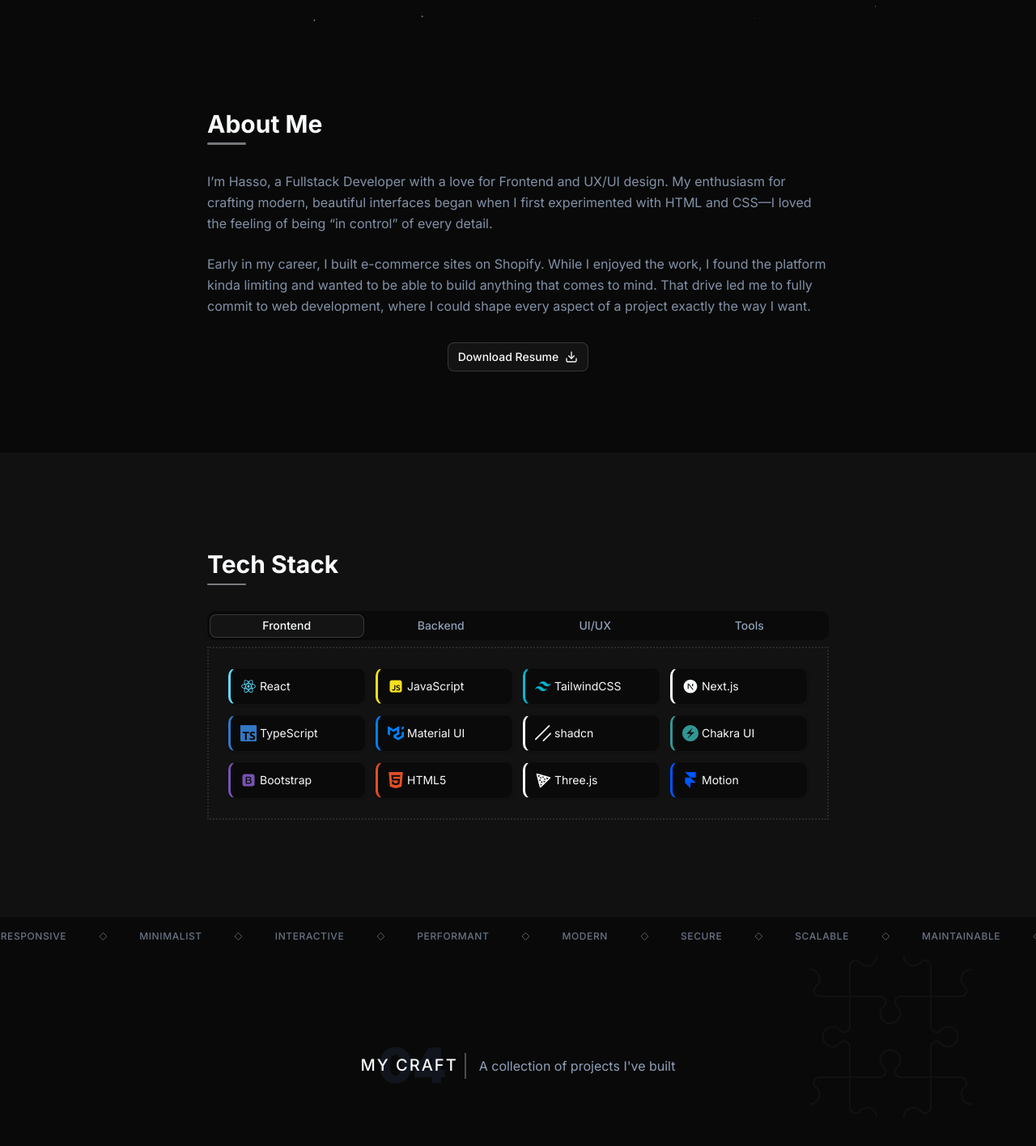
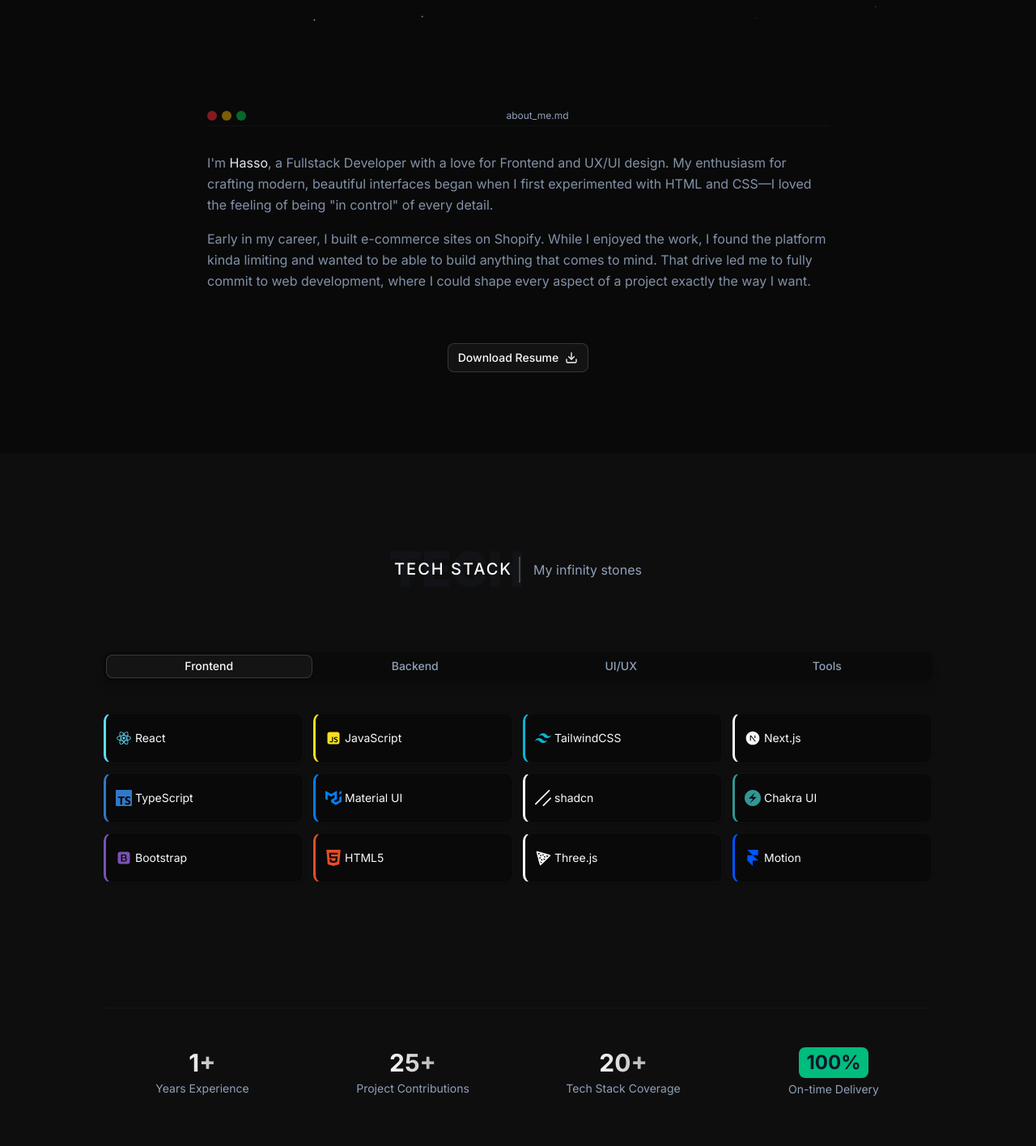
Before and after one commit to hassohamid/Portfolio-V1, a React (Vite) app: page / in a window 1280 px wide. Shown: the part 764-2180 px from the top of the page at 81% size. Built offline with nearby package versions, Linux system fonts and the light colour scheme.

Commit message:
AddedPointers

```diff
--- /dev/null
+++ b/src/components/Pointers.tsx
@@ -0,0 +1,43 @@
+import { Badge } from "./ui/badge";
+
+export default function Pointers() {
+  return (
+    <div className="mt-15 md:mt-1 pt-8 border-t border-border/30">
+      <div className="grid grid-cols-2 md:grid-cols-4 gap-4">
+        <div className="flex flex-col items-center justify-center p-4 text-center">
+          <span className="text-2xl md:text-3xl font-bold bg-clip-text text-transparent bg-gradient-to-r from-foreground to-foreground/70">
+            1+
+          </span>
+          <span className="text-xs md:text-sm text-muted-foreground mt-1">
+            Years Experience
+          </span>
+        </div>
+
+        <div className="flex flex-col items-center justify-center p-4 text-center">
+          <span className="text-2xl md:text-3xl font-bold bg-clip-text text-transparent bg-gradient-to-r from-foreground to-foreground/70">
+            25+
+          </span>
+          <span className="text-xs md:text-sm text-muted-foreground mt-1">
+            Project Contributions
+          </span>
+        </div>
+
+        <div className="flex flex-col items-center justify-center p-4 text-center">
+          <span className="text-2xl md:text-3xl font-bold bg-clip-text text-transparent bg-gradient-to-r from-foreground to-foreground/70">
+            20+
+          </span>
+          <span className="text-xs md:text-sm text-muted-foreground mt-1">
+            Tech Stack Coverage
+          </span>
+        </div>
+
+        <div className="flex flex-col items-center justify-center p-4 text-center">
+          <Badge className="text-2xl  font-bold bg-emerald-500 ">100%</Badge>
+          <span className="text-xs md:text-sm text-muted-foreground mt-1">
+            On-time Delivery
+          </span>
+        </div>
+      </div>
+    </div>
+  );
+}
--- a/src/layout/About.tsx
+++ b/src/layout/About.tsx
@@ -17,20 +17,26 @@ export default function About() {
     <section id="about" className="py-25 bg-background">
       <div className="container mx-auto px-12 md:px-14">
         <div className="max-w-3xl mx-auto">
-          <h2 className="text-3xl font-bold mb-8 pb-2 relative">
-            About Me
-            <span className="absolute bottom-0 left-0 w-12 border-b-3 rounded-full border-primary/50"></span>
-          </h2>
+          <div className="border-b border-border/40 pb-1 mb-6 flex items-center justify-between ">
+            <div className="flex items-center gap-1.5">
+              <div className="w-3 h-3 rounded-full bg-red-500 opacity-50 hover:opacity-100 cursor-pointer"></div>
+              <div className="w-3 h-3 rounded-full bg-yellow-500 opacity-50 hover:opacity-100 cursor-pointer"></div>
+              <div className="w-3 h-3 rounded-full bg-green-500 opacity-50 hover:opacity-100 cursor-pointer"></div>
+            </div>
+            <div className="text-xs text-muted-foreground ">about_me.md</div>
+            <div></div>
+          </div>
 
-          <div className="space-y-6 text-muted-foreground/90">
-            <p className="leading-relaxed">
-              I’m Hasso, a Fullstack Developer with a love for Frontend and
-              UX/UI design. My enthusiasm for crafting modern, beautiful
-              interfaces began when I first experimented with HTML and CSS—I
-              loved the feeling of being “in control” of every detail.
+          <div className="pt-2 pb-8 space-y-4 ">
+            <p className="leading-relaxed text-muted-foreground/90">
+              I'm <span className="text-primary ">Hasso</span>, a Fullstack
+              Developer with a love for Frontend and UX/UI design. My enthusiasm
+              for crafting modern, beautiful interfaces began when I first
+              experimented with HTML and CSS—I loved the feeling of being "in
+              control" of every detail.
             </p>
 
-            <p className="leading-relaxed">
+            <p className="leading-relaxed text-muted-foreground/90">
               Early in my career, I built e-commerce sites on Shopify. While I
               enjoyed the work, I found the platform kinda limiting and wanted
               to be able to build anything that comes to mind. That drive led me
--- a/src/layout/Projects.tsx
+++ b/src/layout/Projects.tsx
@@ -49,15 +49,15 @@ export default function Projects() {
         ></div>
         <div className="mb-16 px-7 text-center">
           <div className="relative inline-block mb-6">
-            <span className="text-6xl font-black text-muted/40 absolute -top-4 left-1/2 -translate-x-1/2">
+            <span className="text-6xl font-black text-muted/30 absolute -top-4 left-1/2 -translate-x-1/2">
               0{ProjectList.length}
             </span>
             <h2 className="text-xl text-foreground uppercase tracking-widest font-medium relative z-10 pr-2">
-              My Craft
+              Projects
             </h2>
           </div>
           <p className="text-muted-foreground max-w-lg mx-auto text-base border-l-2 border-primary/30 pl-4 py-1 inline-block">
-            A collection of projects I've built
+            My creations
           </p>
         </div>
 
--- a/src/layout/Stack.tsx
+++ b/src/layout/Stack.tsx
@@ -1,26 +1,36 @@
 import { technologies } from "@/data/Technologies";
 import { Tabs, TabsContent, TabsList, TabsTrigger } from "@/components/ui/tabs";
-import { Card } from "@/components/ui/card";
 import Expertise from "@/components/Expertise";
+import Pointers from "@/components/Pointers";
 
 export default function Stack() {
   return (
     <>
       <section
         id="stack"
-        className="py-30 bg-[#f8f8f8] dark:bg-[#111111] min-h-[650px] sm:min-h-[500px] relative   "
+        className="py-24 md:py-32 relative overflow-hidden bg-[#f8f8f8] dark:bg-[#0e0e0e]"
       >
-        <div className="container mx-auto px-12 sm:px-12 md:px-14">
-          <div className="max-w-3xl mx-auto ">
-            <h2 className="text-3xl font-bold mb-8 pb-2 relative">
+        <div className="container mx-auto px-6 sm:px-8 md:px-10 relative z-10">
+          <div className="max-w-5xl mx-auto">
+            <div className="mb-12 md:mb-16 px-4 text-center">
+              <div className="relative inline-block mb-6">
+                <span className="text-6xl font-black text-muted/20 absolute -top-4 left-1/2 -translate-x-1/2">
+                  TECH
+                </span>
+                <h2 className="text-xl text-foreground uppercase tracking-widest font-medium relative z-10 pr-2">
                   Tech Stack
-              <span className="absolute bottom-0 left-0 w-12 border-b-2 rounded-full border-primary/50"></span>
                 </h2>
+              </div>
+              <p className="text-muted-foreground max-w-lg mx-auto text-base border-l-2 border-primary/30 pl-4 py-1 inline-block">
+                My infinity stones
+              </p>
+            </div>
 
             <Tabs defaultValue="frontend">
-              <TabsList className="  dark:bg-neutral-950 w-full ">
+              <div className="flex justify-center mb-8">
+                <TabsList className="  dark:bg-neutral-950 w-full shadow-lg  ">
                   <TabsTrigger
-                  className="cursor-pointer text-xs sm:text-sm"
+                    className="cursor-pointer text-xs sm:text-sm "
                     value="frontend"
                   >
                     Frontend
@@ -44,15 +54,15 @@ export default function Stack() {
                     Tools
                   </TabsTrigger>
                 </TabsList>
-
-              <Card className="p-6 border-2 border-dotted shadow-none rounded-none ">
+              </div>
+              <div className="min-h-[360px]">
                 <TabsContent
                   value="frontend"
                   className="grid grid-cols-2 gap-3 sm:grid-cols-3 md:grid-cols-4 "
                 >
                   {technologies.frontend.map((tech) => (
                     <div
-                      className="flex items-center gap-1 bg-background/80 border border-border/40  px-3 rounded-lg shadow-sm  hover:border-l-7 transition-all ease-out  border-l-3 cursor-pointer overflow-hidden py-3"
+                      className="flex items-center py-4 sm:py-5 gap-1 bg-background/80 border border-border/40  px-3 rounded-lg shadow-sm  hover:border-l-7   transition-all ease-out  border-l-3 cursor-pointer overflow-hidden  "
                       style={{
                         borderLeftColor: [
                           "Next.js",
@@ -73,15 +83,14 @@ export default function Stack() {
                     </div>
                   ))}
                 </TabsContent>
-
                 <TabsContent
                   value="backend"
-                  className="grid grid-cols-2 gap-3 sm:grid-cols-3 md:grid-cols-4"
+                  className="grid grid-cols-2 gap-3 sm:grid-cols-3 md:grid-cols-4 "
                 >
                   {technologies.backend.map((tech) => (
                     <div
                       key={tech.name}
-                      className="flex items-center gap-2 bg-background/80 border border-border/40 p-2 px-3 rounded-lg shadow-sm hover:border-l-7 transition-all ease-out  border-l-3 overflow-hidden cursor-pointer py-3"
+                      className="flex items-center gap-2 bg-background/80 border border-border/40 p-2 px-3 rounded-lg shadow-sm hover:border-l-7 transition-all ease-out  border-l-3 overflow-hidden cursor-pointer py-4 sm:py-5"
                       style={{
                         borderLeftColor: ["Express.js"].includes(tech.name)
                           ? "var(--foreground)"
@@ -106,7 +115,7 @@ export default function Stack() {
                   {technologies.ui.map((tech) => (
                     <div
                       key={tech.name}
-                      className="flex items-center gap-2 bg-background/80 border border-border/40 p-2 px-3 rounded-lg shadow-sm hover:border-l-7 transition-all ease-out   border-l-3 overflow-hidden cursor-pointer py-3"
+                      className="flex items-center gap-2 bg-background/80 border border-border/40 p-2 px-3 rounded-lg shadow-sm hover:border-l-7 transition-all ease-out   border-l-3 overflow-hidden cursor-pointer py-4 sm:py-5"
                       style={{
                         borderLeftColor: tech.color,
                       }}
@@ -129,7 +138,7 @@ export default function Stack() {
                   {technologies.tools.map((tech) => (
                     <div
                       key={tech.name}
-                      className="flex items-center gap-2 bg-background/80 border border-border/40 p-2 px-3 rounded-lg shadow-sm hover:border-l-7 transition-all ease-out  border-l-3 overflow-hidden cursor-pointer py-3"
+                      className="flex items-center gap-2 bg-background/80 border border-border/40 p-2 px-3 rounded-lg shadow-sm hover:border-l-7 transition-all ease-out  border-l-3 overflow-hidden cursor-pointer py-4 sm:py-5"
                       style={{
                         borderLeftColor: ["GitHub", "Vercel"].includes(
                           tech.name
@@ -148,8 +157,10 @@ export default function Stack() {
                     </div>
                   ))}
                 </TabsContent>
-              </Card>
+              </div>
             </Tabs>
+
+            <Pointers />
           </div>
         </div>
       </section>
```
Lines whose indentation alone changed are shown as unchanged.
